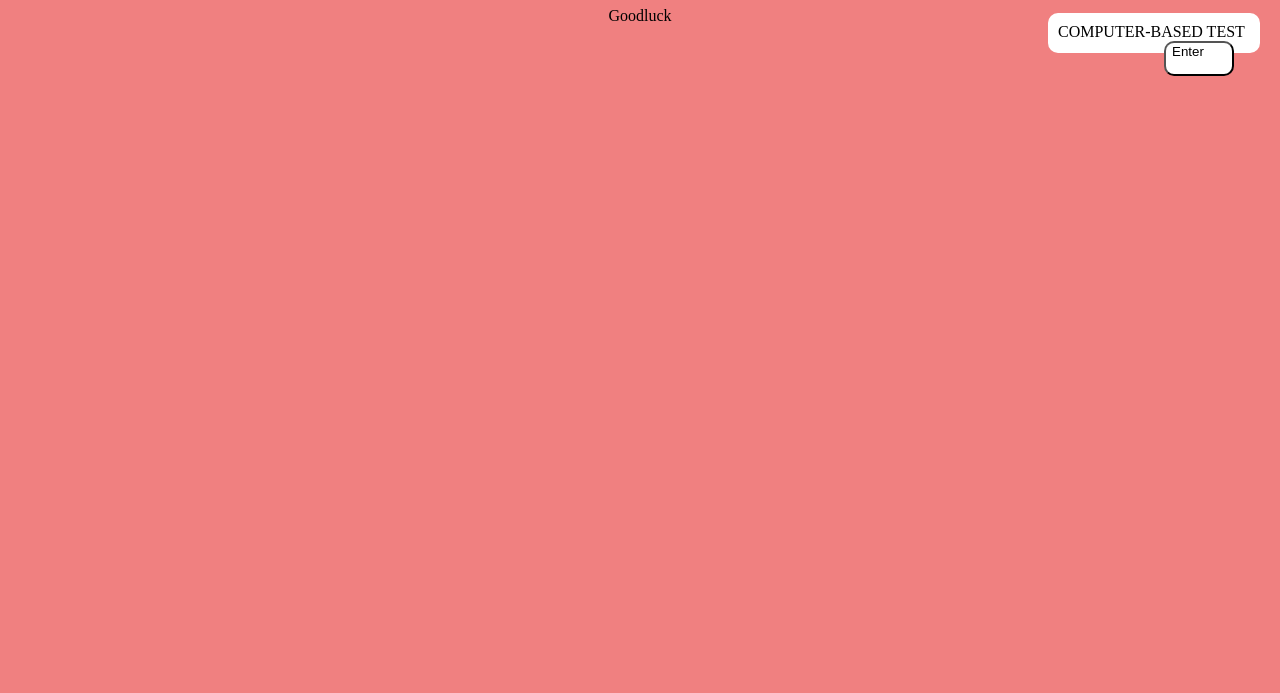
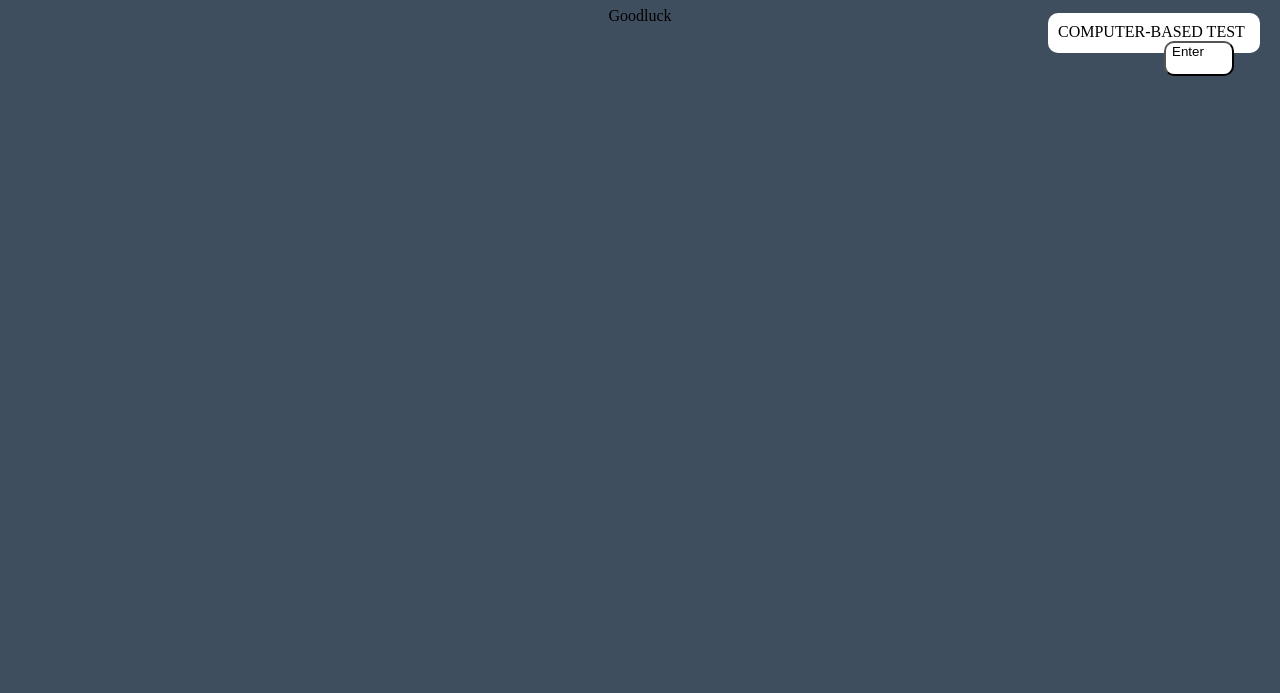
Before and after one commit to Coding-doves/computer-based-test, a plain HTML site: page index.html in a window 1280 px wide. Shown: the part 107-800 px from the top of the page. Drawn offline with Linux system fonts and the light colour scheme.

Commit message:
Update cbt.css

```diff
--- a/cbt.css
+++ b/cbt.css
@@ -1,5 +1,5 @@
 *{
-	background: lightcoral;
+	background: #3F4E5F;
 }
 
 h1{
```
